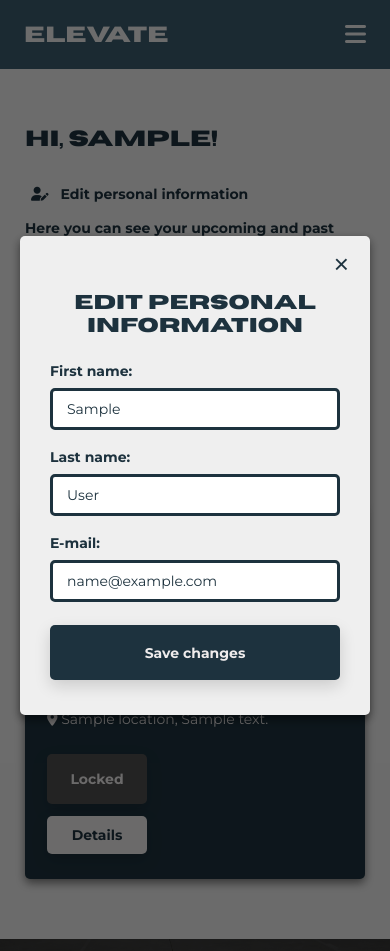
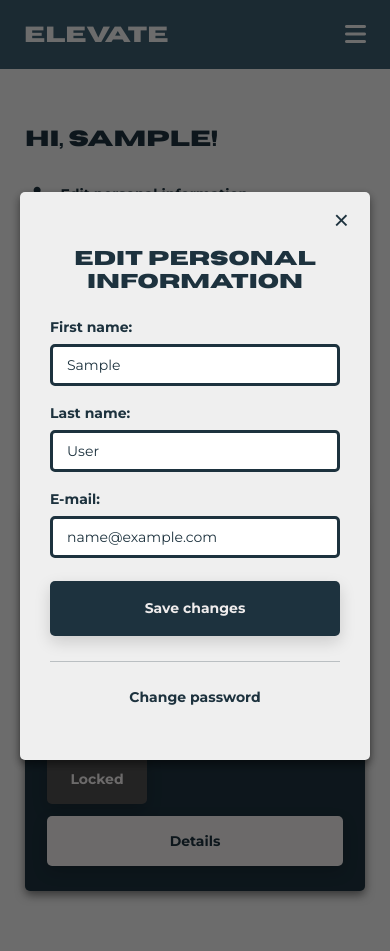
Before and after one commit to alexandra-ep/ELE3921_portfolio, a Django app: page /my-bookings/ in a window 390 px wide, after a click on "Edit personal information". Run offline with Django 5.2, Linux system fonts and the light colour scheme; a user stored in the database is signed in; tables that the repository leaves empty hold one stand-in row (values such as "Sample post").

Commit message:
Fix buttons and responsive design

```diff
--- a/elevate/urls.py
+++ b/elevate/urls.py
@@ -10,5 +10,6 @@ urlpatterns = [
     path("instructors/", views.instructors_list, name="instructors_list"),
     path("my-bookings/", views.my_bookings, name="my_bookings"),
     path("profile/update/", views.update_profile, name="update_profile"),
+    path("profile/change-password/", views.change_password, name="change_password"),
     path("accounts/register/", views.register, name="register"),
 ]
--- a/elevate/views.py
+++ b/elevate/views.py
@@ -1,13 +1,15 @@
 from django.shortcuts import render, get_object_or_404, redirect
 from .forms import RegisterForm, BookingForm, CancelBookingForm, ProfileUpdateForm
 from django.utils import timezone
-from django.contrib.auth import login
+from django.contrib.auth import login, update_session_auth_hash
+from django.contrib.auth.forms import PasswordChangeForm
 from django.contrib.auth.decorators import login_required
 from django.contrib import messages
 from django.views.decorators.http import require_POST
 from .models import FitnessClass, Instructor, Booking, ClassCategory, Location
 
 
+# Homepage View
 def home(request):
     upcoming_classes = FitnessClass.objects.filter(
         start_time__gte=timezone.now(),
@@ -19,6 +21,7 @@ def home(request):
     })
 
 
+# Classes List View
 def classes_list(request):
     classes = FitnessClass.objects.filter(
         start_time__gte=timezone.now(),
@@ -59,11 +62,14 @@ def classes_list(request):
         "selected_date": selected_date,
     })
 
+
+# Instructors Page View
 def instructors_list(request):
     instructors = Instructor.objects.all().order_by("last_name")
     return render(request, "instructors_list.html", {"instructors": instructors})
 
 
+# Class Detail View
 def class_detail(request, class_id):
     fitness_class = get_object_or_404(FitnessClass, id=class_id)
 
@@ -82,6 +88,7 @@ def class_detail(request, class_id):
     })
 
 
+# Registration View
 def register(request):
     if request.method == "POST":
         form = RegisterForm(request.POST)
@@ -104,6 +111,7 @@ def register(request):
 
 
 
+# Logged-in User Views
 @login_required
 @require_POST
 def book_class(request, class_id):
@@ -217,6 +225,7 @@ def my_bookings(request):
     ).order_by("-fitness_class__start_time")
 
     profile_form = ProfileUpdateForm(instance=request.user)
+    password_form = PasswordChangeForm(request.user)
 
     return render(request, "my_bookings.html", {
         "bookings": upcoming_bookings,
@@ -224,7 +233,9 @@ def my_bookings(request):
         "past_bookings": past_bookings,
         "cancelled_bookings": cancelled_bookings,
         "profile_form": profile_form,
+        "password_form": password_form
     })
+
 
 @login_required
 @require_POST
@@ -238,3 +249,18 @@ def update_profile(request):
         messages.warning(request, "Your personal information could not be updated. Please check the form.")
 
     return redirect("my_bookings")
+
+
+@login_required
+@require_POST
+def change_password(request):
+    form = PasswordChangeForm(request.user, request.POST)
+
+    if form.is_valid():
+        user = form.save()
+        update_session_auth_hash(request, user)
+        messages.success(request, "Your password has been updated.")
+    else:
+        messages.warning(request, "Your password could not be updated. Please check the form.")
+
+    return redirect("my_bookings")
--- a/static/css/style.css
+++ b/static/css/style.css
@@ -328,7 +328,7 @@ footer {
     text-decoration: none;
     padding: 10px 20px;
     width: 100px;
-    height: 50px;
+    min-height: 50px;
     border-radius: var(--radius-main);
     font-family: 'Montserrat', sans-serif;
     font-weight: bold;
@@ -338,11 +338,6 @@ footer {
     transition: transform 0.2s ease, box-shadow 0.2s ease;
     box-shadow: 0 6px 16px rgba(0, 0, 0, 0.15);
     cursor: pointer;
-}
-
-.dts-btn {
-    width: 100%;
-    margin-top: 20px;
 }
 
 .primary-btn {
@@ -917,27 +912,6 @@ footer {
     font-size: 14px;
 }
 
-.bookings-cancel-btn,
-.bookings-details-btn,
-.locked-btn {
-    display: inline-flex;
-    justify-content: center;
-    align-items: center;
-    text-decoration: none;
-    padding: 12px 20px;
-    width: 100px;
-    height: 50px;
-    border-radius: 5px;
-    font-family: 'Montserrat', sans-serif;
-    font-weight: bold;
-    font-size: 14px;
-    box-sizing: border-box;
-    border: none;
-    transition: transform 0.2s ease, box-shadow 0.2s ease;
-    box-shadow: 0 6px 16px rgba(0, 0, 0, 0.15);
-    cursor: pointer;
-}
-
 .bookings-hero {
     background-image: url("/static/images/bookings.jpg");
     background-size: cover;
@@ -1048,9 +1022,38 @@ footer {
     color: var(--color-secondary);
 }
 
+.profile-popup-divider {
+    height: 1px;
+    background-color: rgba(29, 50, 62, 0.25);
+    margin: 25px 0;
+}
+
+.profile-password-toggle {
+    background: none;
+    border: none;
+    color: var(--color-secondary);
+    font-family: 'Montserrat', sans-serif;
+    font-size: 14px;
+    font-weight: bold;
+    cursor: pointer;
+    margin-bottom: 18px;
+}
+
+.profile-password-toggle:hover {
+    opacity: 0.7;
+}
+
+.password-form-section {
+    display: none;
+}
+
+.password-form-section.is-open {
+    display: block;
+}
+
 
 /* ==============================
-   11. Login Page
+   12. Login Page
    ============================== */
 .auth-page {
     overflow: hidden;
@@ -1534,15 +1521,8 @@ footer {
         line-height: 1.4;
     }
 
-    .book-detail-btn,
-    .cancel-btn {
+    .dts-btn{
         width: 100%;
-        min-height: 44px;
-        justify-content: center;
-    }
-
-    .details-hero {
-        background-position: center;
     }
 
     .details-hero-overlay {
--- a/templates/class_detail.html
+++ b/templates/class_detail.html
@@ -36,7 +36,7 @@
                                     {% csrf_token %}
                                     <input type="hidden" name="confirm_cancel" value="true">
                                     <input type="hidden" name="next" value="class_detail">
-                                    <button type="submit" class="btn warning-btn dts-btn">Cancel Booking</button>
+                                    <button type="submit" class="btn warning-btn dts-btn rsp-btn">Cancel Booking</button>
                                 </form>
                             {% else %}
                                 <p class="booking-message cancellation-msg"><i class="fa-solid fa-triangle-exclamation"></i>This booking can no longer be cancelled because it is less than 3 hours until the class starts.</p>
@@ -53,7 +53,7 @@
                                 {% csrf_token %}
                                 <input type="hidden" name="confirm" value="true">
                                 <input type="hidden" name="next" value="class_detail">
-                                <button type="submit" class="btn primary-btn dts-btn">Book Class</button>
+                                <button type="submit" class="btn primary-btn dts-btn rsp-btn">Book Class</button>
                             </form>
                         {% endif %}
 
@@ -63,7 +63,7 @@
                         {% elif fitness_class.is_full %}
                             <p class="booking-message">Sorry, the class is full.</p>
                         {% else %}
-                            <a href="{% url 'login' %}" class="btn primary-btn dts-btn">Log in to book</a>
+                            <a href="{% url 'login' %}" class="btn primary-btn dts-btn rsp-btn">Log in to book</a>
                         {% endif %}
                     {% endif %}
                 </div>
--- a/templates/my_bookings.html
+++ b/templates/my_bookings.html
@@ -43,6 +43,35 @@
 
                         <button type="submit" class="auth-btn">Save changes</button>
                     </form>
+
+                    <div class="profile-popup-divider"></div>
+
+                    <button type="button" class="profile-password-toggle" onclick="document.getElementById('password-form-section').classList.toggle('is-open')">
+                        Change password
+                    </button>
+
+                    <div class="password-form-section" id="password-form-section">
+                        <form method="post" action="{% url 'change_password' %}" class="profile-popup-form">
+                            {% csrf_token %}
+
+                            <div class="profile-popup-field">
+                                <label for="{{ password_form.old_password.id_for_label }}">Old password:</label>
+                                {{ password_form.old_password }}
+                            </div>
+
+                            <div class="profile-popup-field">
+                                <label for="{{ password_form.new_password1.id_for_label }}">New password:</label>
+                                {{ password_form.new_password1 }}
+                            </div>
+
+                            <div class="profile-popup-field">
+                                <label for="{{ password_form.new_password2.id_for_label }}">Confirm new password:</label>
+                                {{ password_form.new_password2 }}
+                            </div>
+
+                            <button type="submit" class="auth-btn">Save new password</button>
+                        </form>
+                    </div>
                 </div>
             </div>
 
@@ -76,13 +105,13 @@
                                             {% csrf_token %}
                                             <input type="hidden" name="confirm_cancel" value="true">
                                             <input type="hidden" name="next" value="my_bookings">
-                                            <button type="submit" class="btn warning-btn">Cancel</button>
+                                            <button type="submit" class="btn warning-btn dts-btn">Cancel</button>
                                         </form>
                                     {% else %}
-                                        <span class="btn locked-btn">Locked</span>
+                                        <span class="btn locked-btn dts-btn">Locked</span>
                                     {% endif %}
 
-                                    <a href="{% url 'class_detail' booking.fitness_class.id %}" class="btn secondary-btn">Details</a>
+                                    <a href="{% url 'class_detail' booking.fitness_class.id %}" class="btn secondary-btn dts-btn">Details</a>
                                 </div>
                             </div>
                         </div>
@@ -133,7 +162,7 @@
                                         <span class="btn locked-btn">Locked</span>
                                     {% endif %}
 
-                                    <a href="{% url 'class_detail' booking.fitness_class.id %}" class="btn secondary-btn">Details</a>
+                                    <a href="{% url 'class_detail' booking.fitness_class.id %}" class="btn secondary-btn dts-btn">Details</a>
                                 </div>
                             </div>
                         </div>
```
Also changed, not shown: other parts of static/css/style.css (+67 -47 lines), templates/classes_list.html (+5 -5 lines).
